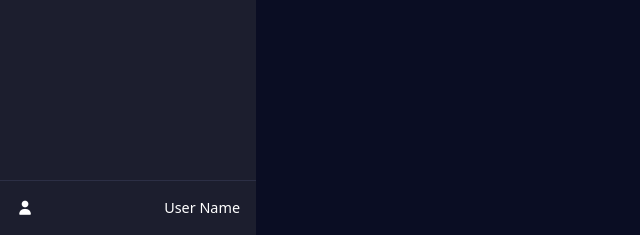
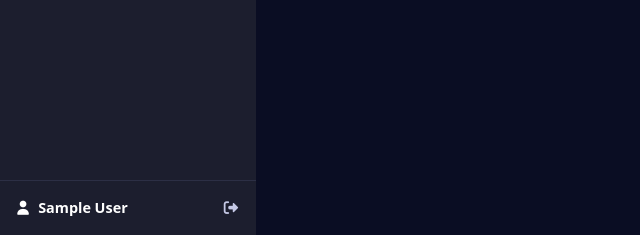
Before and after one commit to CrisZR/BM-Core, a Django app: page / in a window 1280 px wide. Shown: the part 565-800 px from the top of the page, without its empty margins (0-640 px from the left). Run offline with Django 5.2, Linux system fonts and the light colour scheme; the visitor is signed in with stand-in values (Sample User, id 1); data that the repository does not hold is empty; some libraries are stand-ins or nearby versions.

Commit message:
Se añadio el boton de logout

```diff
--- a/templates/layout.html
+++ b/templates/layout.html
@@ -35,9 +35,18 @@
                   {% endfor %}
                 </ul>
                 <section class="nav-footer">
-                    <span class="user-info-container">
-                        <i class="fa-solid fa-user"></i> User Name
-                    </span>
+                    <section class="user-info-container">
+                        <i class="fa-solid fa-user"></i>
+                        <span class="user-name">
+                          {{ request.user.get_full_name|default:request.user.username }}
+                        </span>
+                        <form action="{% url 'accounts:logout' %}" method="post">
+                          {% csrf_token %}
+                          <button type="submit" class="logout-button" title="Cerrar sesión">
+                            <i class="fa-solid fa-right-from-bracket"></i>
+                          </button>
+                        </form>
+                    </section>
                 </section>
             </nav>
             <main class="content">
```
